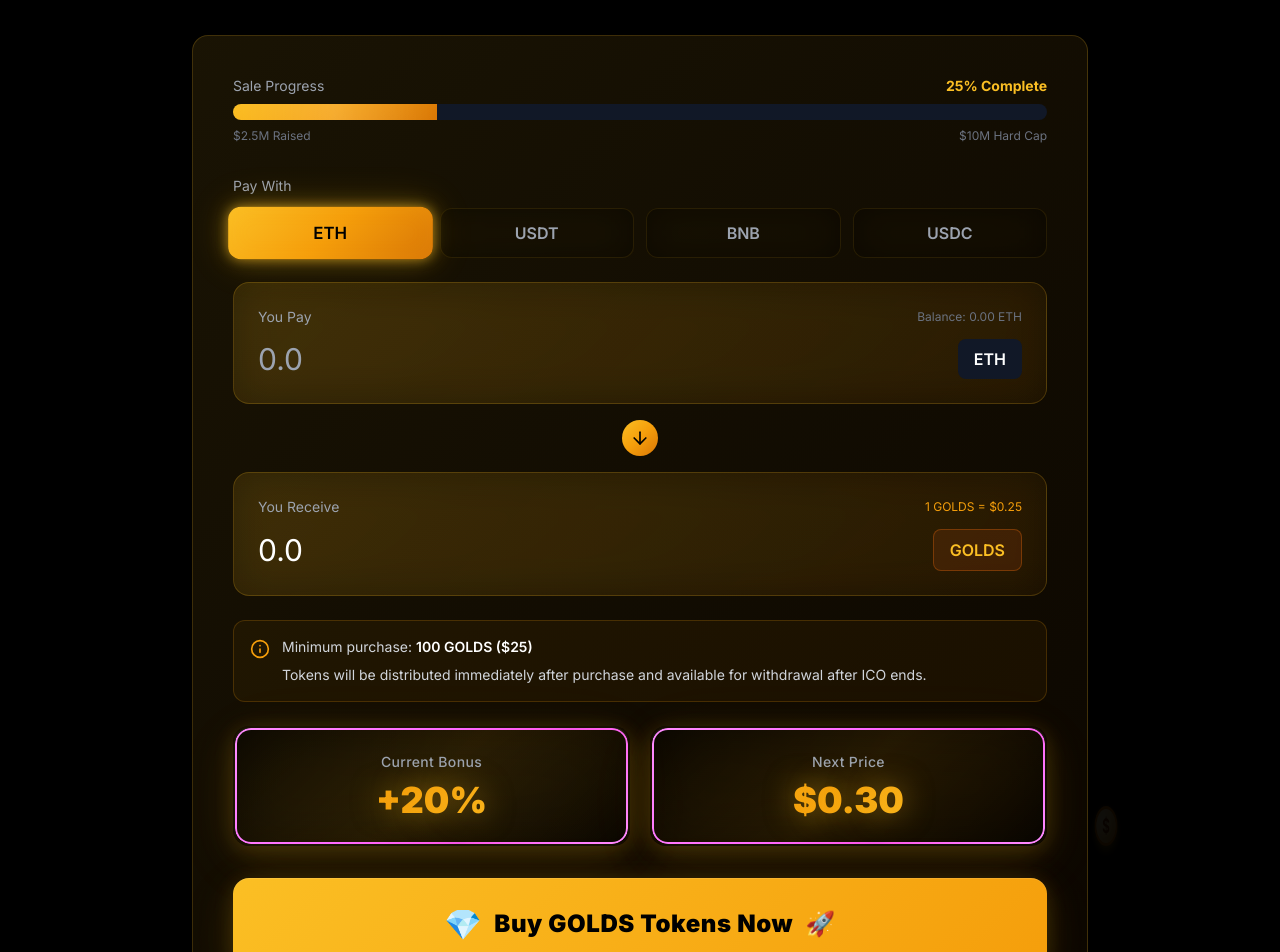
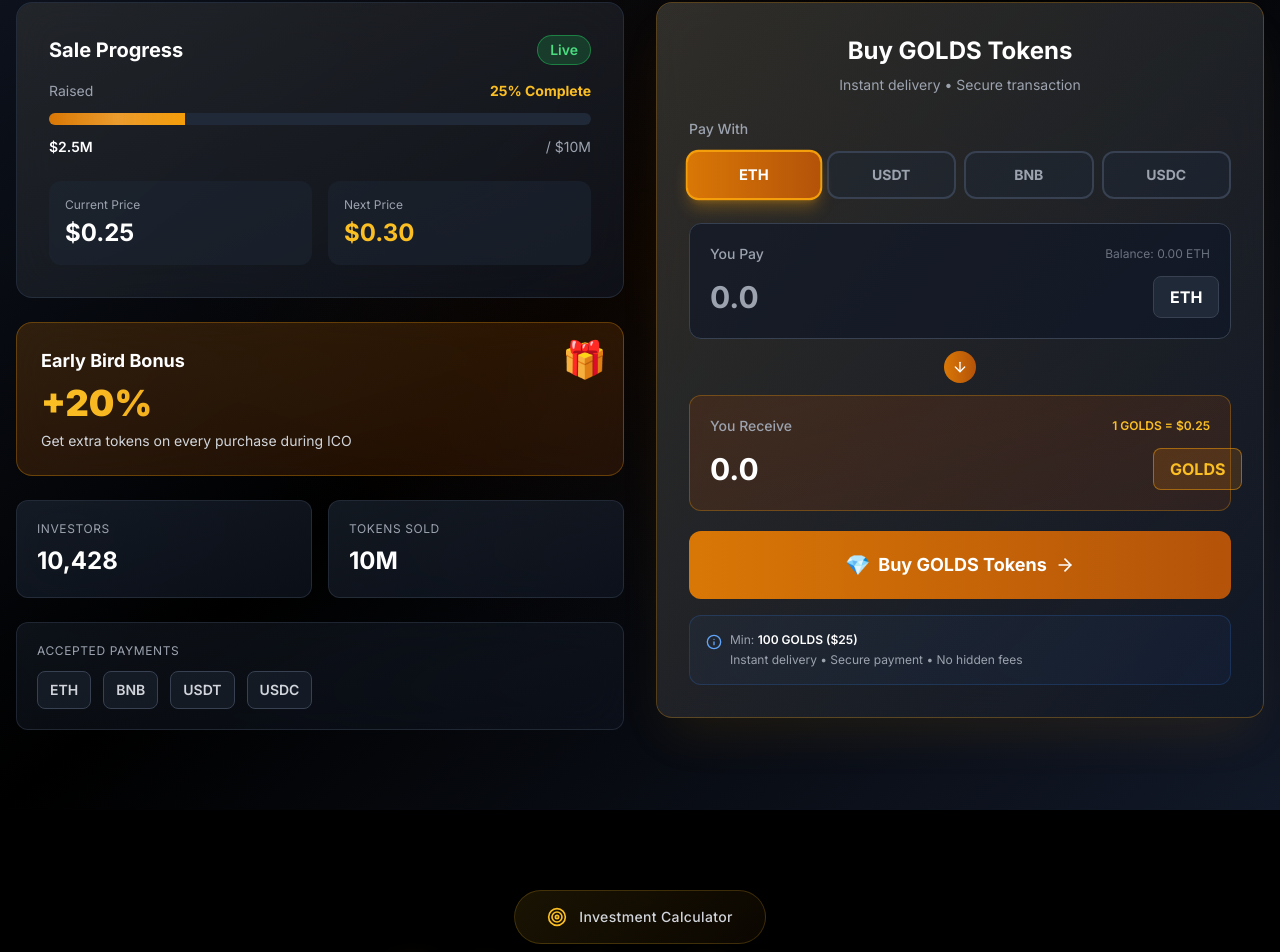
Before and after one commit to winsitoruser/golds, a Next.js app: page / in a window 1280 px wide. Shown: the part 2572-3524 px from the top of the page. Built offline with nearby package versions, Linux system fonts and the light colour scheme.

Commit message:
Redesign Token Sale with 2-column layout - more attractive and prominent

```diff
--- a/components/TokenSale.tsx
+++ b/components/TokenSale.tsx
@@ -11,60 +11,133 @@ export default function TokenSale() {
 
   return (
     <section id="sale" className="py-20 px-4 relative overflow-hidden">
-      {/* Minimal Background */}
-      <div className="absolute inset-0 pointer-events-none" style={{opacity: '0.2'}}>
-        <div className="gold-nugget" style={{top: '10%', left: '10%', opacity: '0.4'}}></div>
-        <div className="gold-coin" style={{bottom: '20%', right: '12%', opacity: '0.3'}}></div>
+      {/* Background */}
+      <div className="absolute inset-0 bg-gradient-to-br from-gray-900 via-black to-gray-900"></div>
+      <div className="absolute inset-0 bg-[radial-gradient(ellipse_at_center,_var(--tw-gradient-stops))] from-amber-900/10 via-transparent to-transparent"></div>
+
+      <div className="container mx-auto relative z-10">
+        <div className="max-w-7xl mx-auto">
+          {/* Section Header */}
+          <div className="text-center mb-12">
+            <div className="inline-flex items-center space-x-2 px-6 py-3 bg-amber-500/10 rounded-full mb-6 border border-amber-500/20 backdrop-blur-sm">
+              <span className="text-2xl">💎</span>
+              <span className="text-sm text-amber-400 font-semibold tracking-wider uppercase">Token Sale Live</span>
             </div>
-      <div className="container mx-auto relative z-10">
-        <div className="max-w-4xl mx-auto">
-          {/* Section Header */}
-          <div className="text-center mb-16">
-            <div className="inline-flex items-center space-x-3 px-8 py-4 glass-gold rounded-full mb-6 backdrop-blur-xl border border-gold-500/20">
-              <span className="text-sm text-gray-300 font-medium tracking-wide">ICO Token Sale</span>
-            </div>
-            <h2 className="text-4xl md:text-5xl font-bold mb-4">
-              <span className="text-luxury">Acquire GOLDS Tokens</span>
+            <h2 className="text-4xl md:text-5xl font-bold mb-6 bg-clip-text text-transparent bg-gradient-to-r from-white via-amber-100 to-white">
+              Acquire GOLDS Tokens Now
             </h2>
-            <p className="text-lg text-gray-400 max-w-2xl mx-auto leading-relaxed">
-              Participate in the initial coin offering with multiple payment options and instant allocation
+            <p className="text-lg text-gray-400 max-w-3xl mx-auto leading-relaxed">
+              Join 10,000+ investors. Multiple payment options with instant token delivery.
             </p>
           </div>
 
-          {/* Main Sale Card */}
-          <div className="glass-gold rounded-2xl p-8 md:p-10 backdrop-blur-xl border border-gold-500/20 relative overflow-hidden hover:border-gold-500/30 transition-all">
-            {/* Progress Bar */}
-            <div className="mb-8">
-              <div className="flex justify-between text-sm mb-2">
-                <span className="text-gray-400">Sale Progress</span>
-                <span className="text-gold-400 font-bold">{progress}% Complete</span>
+          {/* Two Column Layout */}
+          <div className="grid lg:grid-cols-2 gap-8 items-start">
+
+            {/* Left Column - Stats & Info */}
+            <div className="space-y-6">
+              {/* Sale Progress Card */}
+              <div className="relative bg-gradient-to-br from-gray-800/60 to-gray-900/60 backdrop-blur-xl rounded-2xl p-8 border border-gray-700/50">
+                <div className="absolute inset-0 bg-gradient-to-br from-amber-500/5 to-transparent rounded-2xl"></div>
+                <div className="relative">
+                  <div className="flex items-center justify-between mb-4">
+                    <h3 className="text-xl font-bold text-white">Sale Progress</h3>
+                    <span className="px-3 py-1 bg-green-500/20 border border-green-500/50 rounded-full text-sm text-green-400 font-semibold">Live</span>
                   </div>
-              <div className="w-full h-4 bg-gray-900 rounded-full overflow-hidden relative">
+
+                  <div className="mb-6">
+                    <div className="flex justify-between text-sm mb-3">
+                      <span className="text-gray-400">Raised</span>
+                      <span className="text-amber-400 font-bold">{progress}% Complete</span>
+                    </div>
+                    <div className="w-full h-3 bg-gray-800 rounded-full overflow-hidden">
                       <div
-                  className="h-full bg-gold-gradient transition-all duration-500 relative"
+                        className="h-full bg-gradient-to-r from-amber-600 to-amber-500 transition-all duration-500 relative"
                         style={{ width: `${progress}%` }}
                       >
                         <div className="absolute inset-0 bg-gradient-to-r from-transparent via-white/30 to-transparent animate-pulse"></div>
                       </div>
                     </div>
-              <div className="flex justify-between text-xs mt-2">
-                <span className="text-gray-500">$2.5M Raised</span>
-                <span className="text-gray-500">$10M Hard Cap</span>
+                    <div className="flex justify-between text-sm mt-3">
+                      <span className="text-white font-semibold">$2.5M</span>
+                      <span className="text-gray-400">/ $10M</span>
                     </div>
+                  </div>
+
+                  {/* Mini Stats */}
+                  <div className="grid grid-cols-2 gap-4">
+                    <div className="bg-gray-800/50 rounded-xl p-4">
+                      <p className="text-xs text-gray-400 mb-1">Current Price</p>
+                      <p className="text-2xl font-bold text-white">$0.25</p>
+                    </div>
+                    <div className="bg-gray-800/50 rounded-xl p-4">
+                      <p className="text-xs text-gray-400 mb-1">Next Price</p>
+                      <p className="text-2xl font-bold text-amber-400">$0.30</p>
+                    </div>
+                  </div>
+                </div>
+              </div>
+
+              {/* Bonus Highlight Card */}
+              <div className="relative bg-gradient-to-br from-amber-600/20 to-amber-800/20 backdrop-blur-xl rounded-2xl p-6 border border-amber-500/30">
+                <div className="absolute top-4 right-4">
+                  <span className="text-4xl">🎁</span>
+                </div>
+                <div>
+                  <h3 className="text-lg font-bold text-white mb-2">Early Bird Bonus</h3>
+                  <p className="text-4xl font-black bg-clip-text text-transparent bg-gradient-to-r from-amber-400 to-amber-600 mb-2">+20%</p>
+                  <p className="text-sm text-gray-300">Get extra tokens on every purchase during ICO</p>
+                </div>
+              </div>
+
+              {/* Quick Stats */}
+              <div className="grid grid-cols-2 gap-4">
+                <div className="bg-gradient-to-br from-gray-800/60 to-gray-900/60 backdrop-blur-xl rounded-xl p-5 border border-gray-700/50">
+                  <p className="text-xs text-gray-400 mb-2 uppercase tracking-wider">Investors</p>
+                  <p className="text-2xl font-bold text-white">10,428</p>
+                </div>
+                <div className="bg-gradient-to-br from-gray-800/60 to-gray-900/60 backdrop-blur-xl rounded-xl p-5 border border-gray-700/50">
+                  <p className="text-xs text-gray-400 mb-2 uppercase tracking-wider">Tokens Sold</p>
+                  <p className="text-2xl font-bold text-white">10M</p>
+                </div>
+              </div>
+
+              {/* Trust Badges */}
+              <div className="bg-gradient-to-br from-gray-800/40 to-gray-900/40 backdrop-blur-xl rounded-xl p-5 border border-gray-700/50">
+                <p className="text-xs text-gray-400 mb-3 uppercase tracking-wider">Accepted Payments</p>
+                <div className="flex flex-wrap gap-3">
+                  {['ETH', 'BNB', 'USDT', 'USDC'].map((crypto) => (
+                    <div key={crypto} className="px-3 py-2 bg-gray-800/50 border border-gray-700 rounded-lg text-sm text-gray-300 font-semibold">
+                      {crypto}
+                    </div>
+                  ))}
+                </div>
+              </div>
+            </div>
+
+            {/* Right Column - Purchase Card */}
+            <div className="lg:sticky lg:top-24">
+              <div className="relative bg-gradient-to-br from-gray-800/80 to-gray-900/80 backdrop-blur-xl rounded-2xl p-8 border border-amber-500/30 shadow-2xl shadow-amber-500/10">
+                <div className="absolute inset-0 bg-gradient-to-br from-amber-500/10 to-transparent rounded-2xl"></div>
+                <div className="relative">
+                  {/* Header */}
+                  <div className="text-center mb-6">
+                    <h3 className="text-2xl font-bold text-white mb-2">Buy GOLDS Tokens</h3>
+                    <p className="text-sm text-gray-400">Instant delivery • Secure transaction</p>
                   </div>
 
                   {/* Payment Method Selection */}
                   <div className="mb-6">
-              <label className="text-sm text-gray-400 mb-3 block">Pay With</label>
-              <div className="grid grid-cols-4 gap-3">
+                    <label className="text-sm text-gray-400 mb-3 block font-medium">Pay With</label>
+                    <div className="grid grid-cols-4 gap-2">
                       {['ETH', 'USDT', 'BNB', 'USDC'].map((method) => (
                         <button
                           key={method}
                           onClick={() => setPaymentMethod(method)}
-                    className={`py-3 px-4 rounded-xl font-semibold transition-all ${
+                          className={`py-3 px-2 rounded-xl font-bold text-sm transition-all ${
                             paymentMethod === method
-                        ? 'bg-gold-gradient text-black neon-gold scale-105'
-                        : 'glass text-gray-400 hover:neon-gold hover:text-gold-400'
+                              ? 'bg-gradient-to-r from-amber-600 to-amber-700 text-white border-2 border-amber-500 scale-105 shadow-lg shadow-amber-500/30'
+                              : 'bg-gray-800/50 text-gray-400 border-2 border-gray-700 hover:border-amber-500/50 hover:text-white'
                           }`}
                         >
                           {method}
@@ -74,9 +147,9 @@ export default function TokenSale() {
                   </div>
 
                   {/* Amount Input */}
-            <div className="glass-gold border border-gold-800/30 rounded-2xl p-6 mb-4 hover:neon-gold transition-all">
+                  <div className="bg-gray-900/70 border border-gray-700 rounded-xl p-5 mb-3 focus-within:border-amber-500 transition-all">
                     <div className="flex items-center justify-between mb-3">
-                <span className="text-sm text-gray-400">You Pay</span>
+                      <span className="text-sm text-gray-400 font-medium">You Pay</span>
                       <span className="text-xs text-gray-500">Balance: 0.00 {paymentMethod}</span>
                     </div>
                     <div className="flex items-center space-x-3">
@@ -85,26 +158,26 @@ export default function TokenSale() {
                         value={amount}
                         onChange={(e) => setAmount(e.target.value)}
                         placeholder="0.0"
-                  className="flex-1 bg-transparent text-3xl text-white outline-none"
+                        className="flex-1 bg-transparent text-3xl font-bold text-white outline-none"
                       />
-                <div className="flex items-center space-x-2 bg-gray-900 px-4 py-2 rounded-lg">
-                  <span className="font-semibold text-white">{paymentMethod}</span>
+                      <div className="px-4 py-2 bg-gray-800 border border-gray-700 rounded-lg">
+                        <span className="font-bold text-white">{paymentMethod}</span>
                       </div>
                     </div>
                   </div>
 
                   {/* Arrow */}
-            <div className="flex justify-center my-4">
-              <div className="bg-gold-gradient rounded-full p-2">
-                <ArrowRight className="w-5 h-5 text-black rotate-90" />
+                  <div className="flex justify-center my-3">
+                    <div className="p-2 bg-gradient-to-r from-amber-600 to-amber-700 rounded-full">
+                      <ArrowRight className="w-4 h-4 text-white rotate-90" />
                     </div>
                   </div>
 
                   {/* You Receive */}
-            <div className="glass-gold border border-gold-800/30 rounded-2xl p-6 mb-6 hover:neon-gold transition-all">
+                  <div className="bg-gradient-to-br from-amber-900/30 to-amber-800/20 border border-amber-500/30 rounded-xl p-5 mb-5">
                     <div className="flex items-center justify-between mb-3">
-                <span className="text-sm text-gray-400">You Receive</span>
-                <span className="text-xs text-gold-500">1 GOLDS = $0.25</span>
+                      <span className="text-sm text-gray-400 font-medium">You Receive</span>
+                      <span className="text-xs text-amber-400 font-semibold">1 GOLDS = $0.25</span>
                     </div>
                     <div className="flex items-center space-x-3">
                       <input
@@ -112,59 +185,44 @@ export default function TokenSale() {
                         value={amount ? (parseFloat(amount) * 2000).toFixed(2) : '0.0'}
                         readOnly
                         placeholder="0.0"
-                  className="flex-1 bg-transparent text-3xl text-white outline-none"
+                        className="flex-1 bg-transparent text-3xl font-bold text-white outline-none"
                       />
-                <div className="flex items-center space-x-2 bg-gold-900/30 px-4 py-2 rounded-lg border border-gold-700/50">
-                  <span className="font-semibold text-gold-400">GOLDS</span>
+                      <div className="px-4 py-2 bg-amber-600/20 border border-amber-500/50 rounded-lg">
+                        <span className="font-bold text-amber-400">GOLDS</span>
                       </div>
                     </div>
+                    {amount && (
+                      <div className="mt-3 pt-3 border-t border-amber-500/20">
+                        <p className="text-sm text-amber-400">+ {(parseFloat(amount) * 2000 * 0.2).toFixed(2)} Bonus Tokens (20%)</p>
+                      </div>
+                    )}
                   </div>
 
+                  {/* Buy Button */}
+                  <button className="w-full py-5 bg-gradient-to-r from-amber-600 to-amber-700 hover:from-amber-700 hover:to-amber-800 text-white rounded-xl font-bold text-lg transition-all hover:shadow-xl hover:shadow-amber-500/30 mb-4 group">
+                    <span className="flex items-center justify-center space-x-2">
+                      <span className="text-xl">💎</span>
+                      <span>Buy GOLDS Tokens</span>
+                      <ArrowRight className="w-5 h-5 group-hover:translate-x-1 transition-transform" />
+                    </span>
+                  </button>
+
                   {/* Info Box */}
-            <div className="bg-gold-500/5 border border-gold-500/20 rounded-xl p-4 mb-6">
-              <div className="flex items-start space-x-3">
-                <Info className="w-5 h-5 text-gold-500 flex-shrink-0 mt-0.5" />
-                <div className="text-sm text-gray-300">
-                  <p className="mb-2">
-                    Minimum purchase: <span className="text-white font-semibold">100 GOLDS ($25)</span>
+                  <div className="bg-blue-500/5 border border-blue-500/20 rounded-xl p-4">
+                    <div className="flex items-start space-x-2">
+                      <Info className="w-4 h-4 text-blue-400 flex-shrink-0 mt-0.5" />
+                      <div className="text-xs text-gray-400">
+                        <p className="mb-1">
+                          Min: <span className="text-white font-semibold">100 GOLDS ($25)</span>
                         </p>
                         <p>
-                    Tokens will be distributed immediately after purchase and available for withdrawal after ICO ends.
+                          Instant delivery • Secure payment • No hidden fees
                         </p>
                       </div>
                     </div>
                   </div>
-
-            {/* Bonus Info */}
-            <div className="grid grid-cols-2 gap-5 mb-8">
-              <div className="luxury-card elegant-shadow rounded-2xl p-6 text-center card-3d luxury-glow transition-all relative overflow-hidden group">
-                <div className="holographic absolute inset-0 opacity-0 group-hover:opacity-100 transition-opacity"></div>
-                <div className="relative z-10">
-                  <div className="text-sm text-gray-400 mb-2 font-medium tracking-wide">Current Bonus</div>
-                  <div className="text-4xl font-black text-luxury">+20%</div>
                 </div>
               </div>
-              <div className="luxury-card elegant-shadow rounded-2xl p-6 text-center card-3d luxury-glow transition-all relative overflow-hidden group">
-                <div className="holographic absolute inset-0 opacity-0 group-hover:opacity-100 transition-opacity"></div>
-                <div className="relative z-10">
-                  <div className="text-sm text-gray-400 mb-2 font-medium tracking-wide">Next Price</div>
-                  <div className="text-4xl font-black text-luxury">$0.30</div>
-                </div>
-              </div>
-            </div>
-
-            {/* Buy Button */}
-            <button className="w-full py-7 btn-luxury hover:scale-[1.02] text-black text-2xl rounded-2xl font-black elegant-shadow transition-all">
-              <span className="flex items-center justify-center space-x-3 tracking-wide">
-                <span className="text-3xl">💎</span>
-                <span>Buy GOLDS Tokens Now</span>
-                <span className="text-2xl">🚀</span>
-              </span>
-            </button>
-
-            {/* Accepted Payments */}
-            <div className="mt-6 text-center text-sm text-gray-500">
-              We accept ETH, BNB, USDT, USDC
             </div>
           </div>
         </div>
```
Lines whose indentation alone changed are shown as unchanged.
